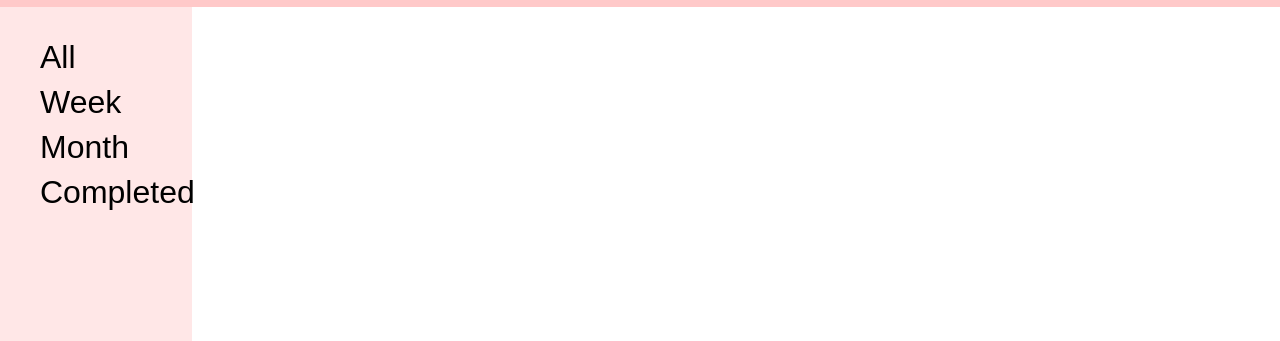
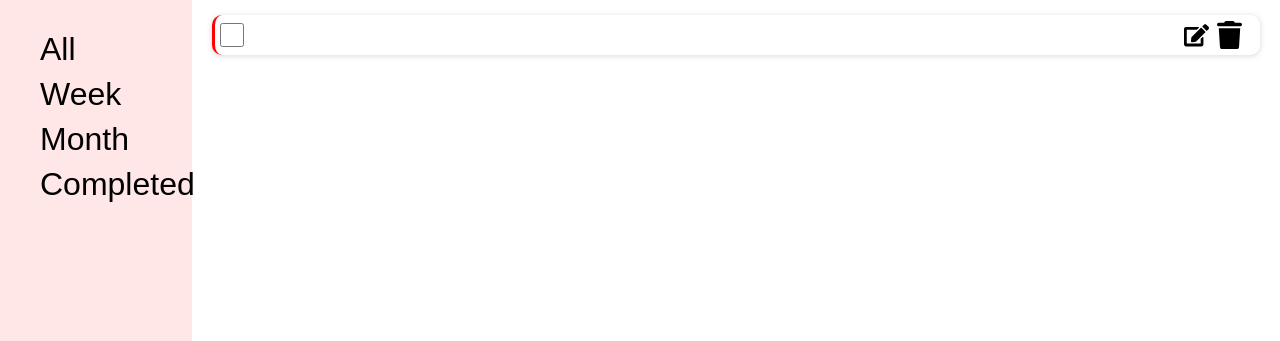
Before and after one commit to Schnitzel541/odin-to-do-list, a website built with webpack: page src/template.html in a window 1280 px wide. Shown: the part 73-414 px from the top of the page. Built offline with nearby package versions, Linux system fonts and the light colour scheme.

Commit message:
Finish adding to-do list cards

```diff
--- a/src/styles.css
+++ b/src/styles.css
@@ -1,18 +1,16 @@
-:root {
-    /* Colors */
-    --color-primary: #ffc9c9;
-    --color-secondary: #ffe7e7;
-
-    /* Fonts */
-    --main-font: Arial, Helvetica, sans-serif;
-}
+:root { /* Colors */ --color-primary: #ffc9c9; --color-secondary: #ffe7e7; /* Fonts */  --main-font: Arial, Helvetica, sans-serif; }
 
 body {
+    display: grid;
+    grid-template-columns: 15vw 85vw;
+    grid-template-rows: 8.5vh 91vh;
+    flex-direction: row;
     padding: 0;
     margin: 0;
     font-family: var(--main-font);
     height: 100vh;
     width: 100vw;
+    overflow-x: hidden;
 }
 
 header {
@@ -20,6 +18,13 @@ header {
     background-color: var(--color-primary);
     font-weight: bold;
     justify-content: center;
+    width: 100vw;
+    height: 9vh;
+}
+
+.static-content {
+    display: flex;
+    flex-direction: column;
 }
 
 .sidebar {
@@ -29,6 +34,15 @@ header {
     display: flex;
     flex-direction: column;
     gap: 80px;
+}
+
+.sidebar:before {
+    content: '';
+    background-color: var(--color-secondary);
+    position: absolute;
+    height: 100%;
+    width: 15vw;
+    z-index: -1;
 }
 
 .sidebar > ul {
@@ -47,9 +61,51 @@ header {
 
 .project-create {
     display: flex;
-    gap: 4.5vw;
+    gap: 3vw;
 }
 
 .project-create::after {
     content: "+";
 }
+
+/* Content section */
+
+.content {
+    grid-column-start: 2;
+    grid-row-start: 2;
+    padding: 0;
+    margin: 0;
+    gap: 10px;
+    display: flex;
+    flex-wrap: wrap;
+    align-content: flex-start;
+    margin: 20px;
+}
+
+.content > div.all {
+    width: 100vw;
+    height: 5vh;
+    border-radius: 10px;
+    background-color: white;
+    border-left: solid red;
+    box-shadow: 0px 1px 5px 1px rgb(227, 227, 227);
+    display: flex;
+    align-items: center;
+    justify-content: space-between;
+}
+
+.all > input {
+    width: 2vw;
+    height: 3vh;
+    display: flex;
+}
+
+.tools {
+    display: flex;
+    gap: 8px;
+    margin-right: 18px;
+}
+
+.tools > svg {
+    width: 25px;
+}
--- a/src/template.html
+++ b/src/template.html
@@ -7,6 +7,7 @@
     <link rel="stylesheet" href="styles.css">
 </head>
 <body>
+    <div class="static-content">
     <header><h1>To-Do List</h1></header>
     <div class="sidebar">
         <ul>
@@ -22,7 +23,14 @@
             <li>Project 3</li>
         </ul>
     </div>
-    <!-- Div where all content will be injected via JS -->
-    <div class="content"></div>
+</div>
+    <div class="content">
+    <div class="all">
+        <input type="checkbox">
+        <div class="tools">
+            <svg xmlns="http://www.w3.org/2000/svg" viewBox="0 0 576 512"><!--!Font Awesome Free 6.6.0 by @fontawesome - https://fontawesome.com License - https://fontawesome.com/license/free Copyright 2024 Fonticons, Inc.--><path d="M402.6 83.2l90.2 90.2c3.8 3.8 3.8 10 0 13.8L274.4 405.6l-92.8 10.3c-12.4 1.4-22.9-9.1-21.5-21.5l10.3-92.8L388.8 83.2c3.8-3.8 10-3.8 13.8 0zm162-22.9l-48.8-48.8c-15.2-15.2-39.9-15.2-55.2 0l-35.4 35.4c-3.8 3.8-3.8 10 0 13.8l90.2 90.2c3.8 3.8 10 3.8 13.8 0l35.4-35.4c15.2-15.3 15.2-40 0-55.2zM384 346.2V448H64V128h229.8c3.2 0 6.2-1.3 8.5-3.5l40-40c7.6-7.6 2.2-20.5-8.5-20.5H48C21.5 64 0 85.5 0 112v352c0 26.5 21.5 48 48 48h352c26.5 0 48-21.5 48-48V306.2c0-10.7-12.9-16-20.5-8.5l-40 40c-2.2 2.3-3.5 5.3-3.5 8.5z"/></svg>
+            <svg xmlns="http://www.w3.org/2000/svg" viewBox="0 0 448 512"><!--!Font Awesome Free 6.6.0 by @fontawesome - https://fontawesome.com License - https://fontawesome.com/license/free Copyright 2024 Fonticons, Inc.--><path d="M135.2 17.7L128 32 32 32C14.3 32 0 46.3 0 64S14.3 96 32 96l384 0c17.7 0 32-14.3 32-32s-14.3-32-32-32l-96 0-7.2-14.3C307.4 6.8 296.3 0 284.2 0L163.8 0c-12.1 0-23.2 6.8-28.6 17.7zM416 128L32 128 53.2 467c1.6 25.3 22.6 45 47.9 45l245.8 0c25.3 0 46.3-19.7 47.9-45L416 128z"/></svg>
+        </div>
+    </div>
 </body>
 </html>
```
